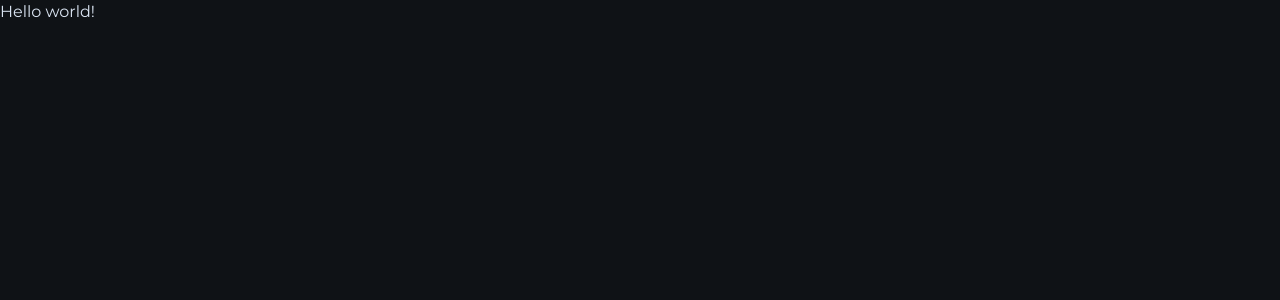
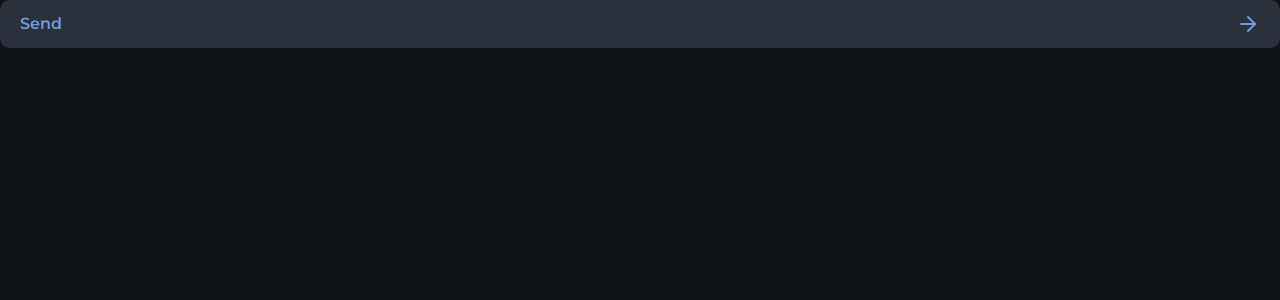
Before and after one commit to filipebteixeira98/indication-web, a Next.js app: page / in a window 1280 px wide. Shown: the top 300 px of the page. Built offline with nearby package versions, Linux system fonts and the light colour scheme.

Commit message:
chore: create button component

```diff
--- a/src/app/page.tsx
+++ b/src/app/page.tsx
@@ -1,7 +1,14 @@
+import { ArrowRight } from "lucide-react";
+
+import { Button } from "@/components/button";
+
 export default function Home() {
   return (
     <main>
-      <div>Hello world!</div>
+      <Button>
+        Send
+        <ArrowRight />
+      </Button>
     </main>
   );
 }
--- /dev/null
+++ b/src/components/button.tsx
@@ -0,0 +1,13 @@
+import type { ReactNode } from "react";
+
+interface ButtonProps {
+  children: ReactNode;
+}
+
+export function Button(props: ButtonProps) {
+  return (
+    <button className="flex justify-between items-center px-5 h-12 bg-gray-500 text-blue font-semibold rounded-xl w-full cursor-pointer transition-colors duration-300 hover:bg-blue hover:text-gray-900">
+      {props.children}
+    </button>
+  );
+}
```
